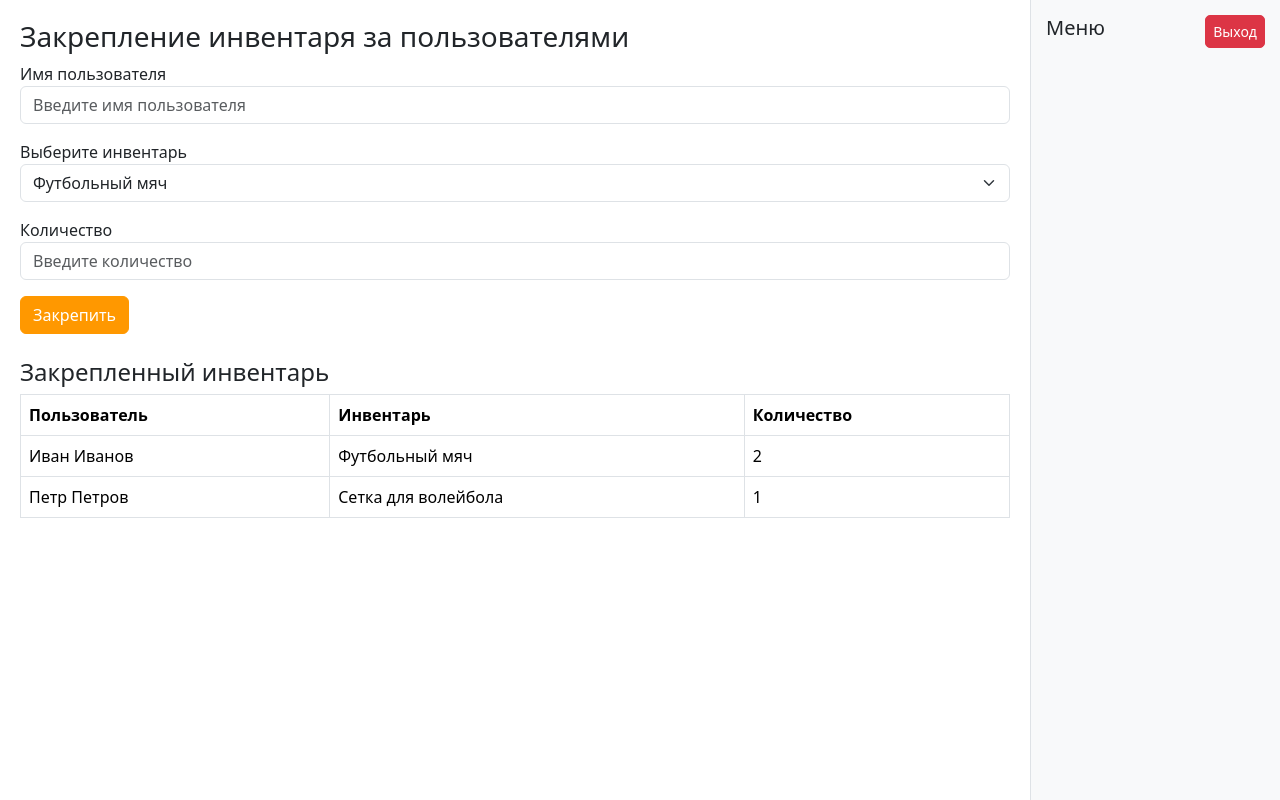
After one commit to MikhailNagibin/secret_project, a Flask app: page /inventory_assign in a window 1280 px wide. The commit adds this page. Run offline with Flask 3, Linux system fonts and the light colour scheme; the visitor is signed in with stand-in values (Sample User, id 1); a database or web service that is not in the repository returns one stand-in record (values such as "Sample title"); parts of the project's set-up code (start-up, migrations or seed data) failed here and were passed over; some libraries are stand-ins or nearby versions.

Commit message:
assign templates added

```diff
--- a/forms.py
+++ b/forms.py
@@ -84,3 +84,18 @@ class PurchasePlanForm(FlaskForm):
         NumberRange(min=1, message="Количество должно быть не меньше 1.")
     ])
     submit = SubmitField('Добавить в план закупок')
+
+
+class AssignInventoryForm(FlaskForm):
+    user_name = StringField('Имя пользователя', validators=[
+        DataRequired(message="Введите имя пользователя."),
+        Length(max=100, message="Имя пользователя должно быть не длиннее 100 символов.")
+    ])
+    item = SelectField('Выберите инвентарь', choices=[], validators=[
+        DataRequired(message="Выберите инвентарь.")
+    ])
+    quantity = IntegerField('Количество', validators=[
+        DataRequired(message="Введите количество."),
+        NumberRange(min=1, message="Количество должно быть не меньше 1.")
+    ])
+    submit = SubmitField('Закрепить')
--- a/main.py
+++ b/main.py
@@ -104,7 +104,7 @@ def inventory_add():
         conditions_id = get_condition_id_by_condition(cur, 'Новый')[0][0]
         for _ in range(form.quantity.data):
             add_inventory(conn, form.name.data, conditions_id)
-        return redirect('/inventory_see')
+        return redirect('/inventory_add')
     return render_template(
         "inventory_templates/inventory_add.html",
         user_role=user_role,
@@ -163,6 +163,37 @@ def add_to_purchase_plan():
         active_page="purchases")
 
 
+@app.route('/inventory_assign', methods=['GET', 'POST'])
+def assign_inventory():
+    form = AssignInventoryForm()
+    user_role = get_role_by_id(cur, current_user.role)[0][0]
+    inventory_choices = [
+        ('Футбольный мяч', 'Футбольный мяч'),
+        ('Сетка для волейбола', 'Сетка для волейбола'),
+        ('Теннисная ракетка', 'Теннисная ракетка')
+    ]
+
+    form.item.choices = inventory_choices
+
+    assigned_inventory = [
+        ("Иван Иванов", "Футбольный мяч", 2),
+        ("Петр Петров", "Сетка для волейбола", 1),
+    ]
+
+    if form.validate_on_submit():
+        user_name = form.user_name.data
+        item = form.item.data
+        quantity = form.quantity.data
+
+        assigned_inventory.append((user_name, item, quantity))
+
+        return f"Инвентарь '{item}' успешно закреплен за пользователем '{user_name}' в количестве {quantity}."
+
+    return render_template('inventory_templates/inventory_assign.html', form=form, assigned_inventory=assigned_inventory,
+        user_role=user_role,
+        active_page="inventory_assign")
+
+
 if __name__ == "__main__":
     conn = get_db_connection()
     cur = conn.cursor()
--- a/templates/inventory_templates/base_inventory.html
+++ b/templates/inventory_templates/base_inventory.html
@@ -69,7 +69,7 @@
         {% if user_role == 'Администратор' %}
             <a href="/inventory_see" class="{% if active_page == 'inventory_see' %}active{% endif %}">Просмотр и редактирование</a>
             <a href="/inventory_add" class="{% if active_page == 'inventory_add' %}active{% endif %}">Добавление</a>
-            <a href="/admin/assign" class="{% if active_page == 'assign' %}active{% endif %}">Закрепление за пользователями</a>
+            <a href="/inventory_assign" class="{% if active_page == 'inventory_assign' %}active{% endif %}">Закрепление за пользователями</a>
             <a href="/purchases" class="{% if active_page == 'purchases' %}active{% endif %}">План закупок</a>
             <a href="/create-report" class="{% if active_page == 'create-report' %}active{% endif %}">Отчеты</a>
             <a href="/sdsd" class="{% if active_page == 'sddss' %}active{% endif %}">Заявки</a>
--- /dev/null
+++ b/templates/inventory_templates/inventory_assign.html
@@ -0,0 +1,45 @@
+{% extends "inventory_templates/base_inventory.html" %}
+
+{% block content %}
+<h3>Закрепление инвентаря за пользователями</h3>
+<form method="post" class="mb-4">
+    {{ form.hidden_tag() }}
+    <div class="mb-3">
+        {{ form.user_name.label }}
+        {{ form.user_name(class="form-control", placeholder="Введите имя пользователя") }}
+    </div>
+    <div class="mb-3">
+        {{ form.item.label }}
+        {{ form.item(class="form-select") }}
+    </div>
+    <div class="mb-3">
+        {{ form.quantity.label }}
+        {{ form.quantity(class="form-control", placeholder="Введите количество") }}
+    </div>
+    {{ form.submit(class="btn btn-primary") }}
+</form>
+
+<h4>Закрепленный инвентарь</h4>
+<table class="table table-bordered">
+    <thead>
+        <tr>
+            <th>Пользователь</th>
+            <th>Инвентарь</th>
+            <th>Количество</th>
+            <!-- <th>Действия</th> -->
+        </tr>
+    </thead>
+    <tbody>
+        {% for record in assigned_inventory %}
+        <tr>
+            <td>{{ record[0] }}</td>
+            <td>{{ record[1] }}</td>
+            <td>{{ record[2] }}</td>
+            <!-- <td>
+                <button class="btn btn-danger btn-sm">Открепить</button>
+            </td> -->
+        </tr>
+        {% endfor %}
+    </tbody>
+</table>
+{% endblock %}
```
